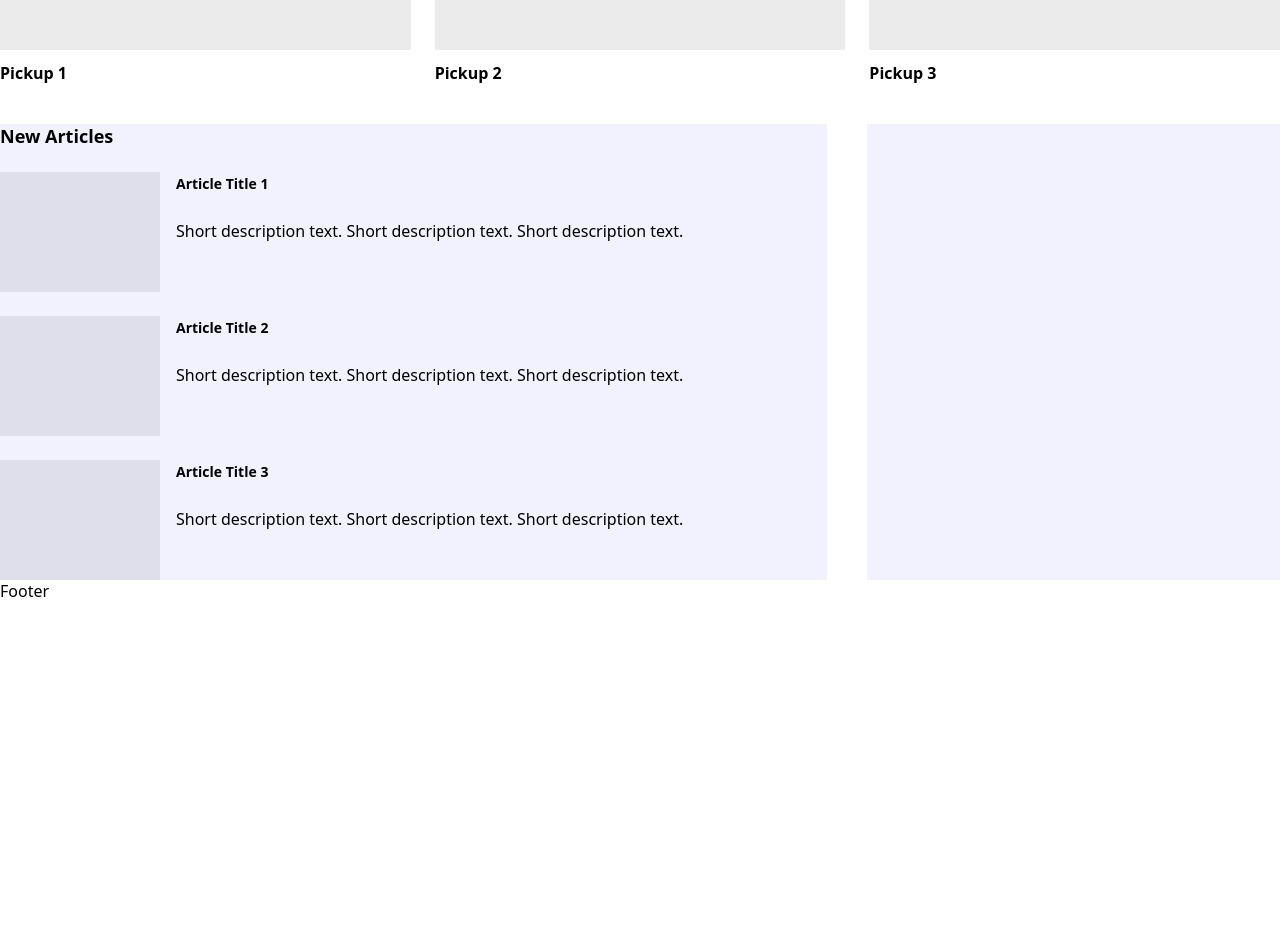
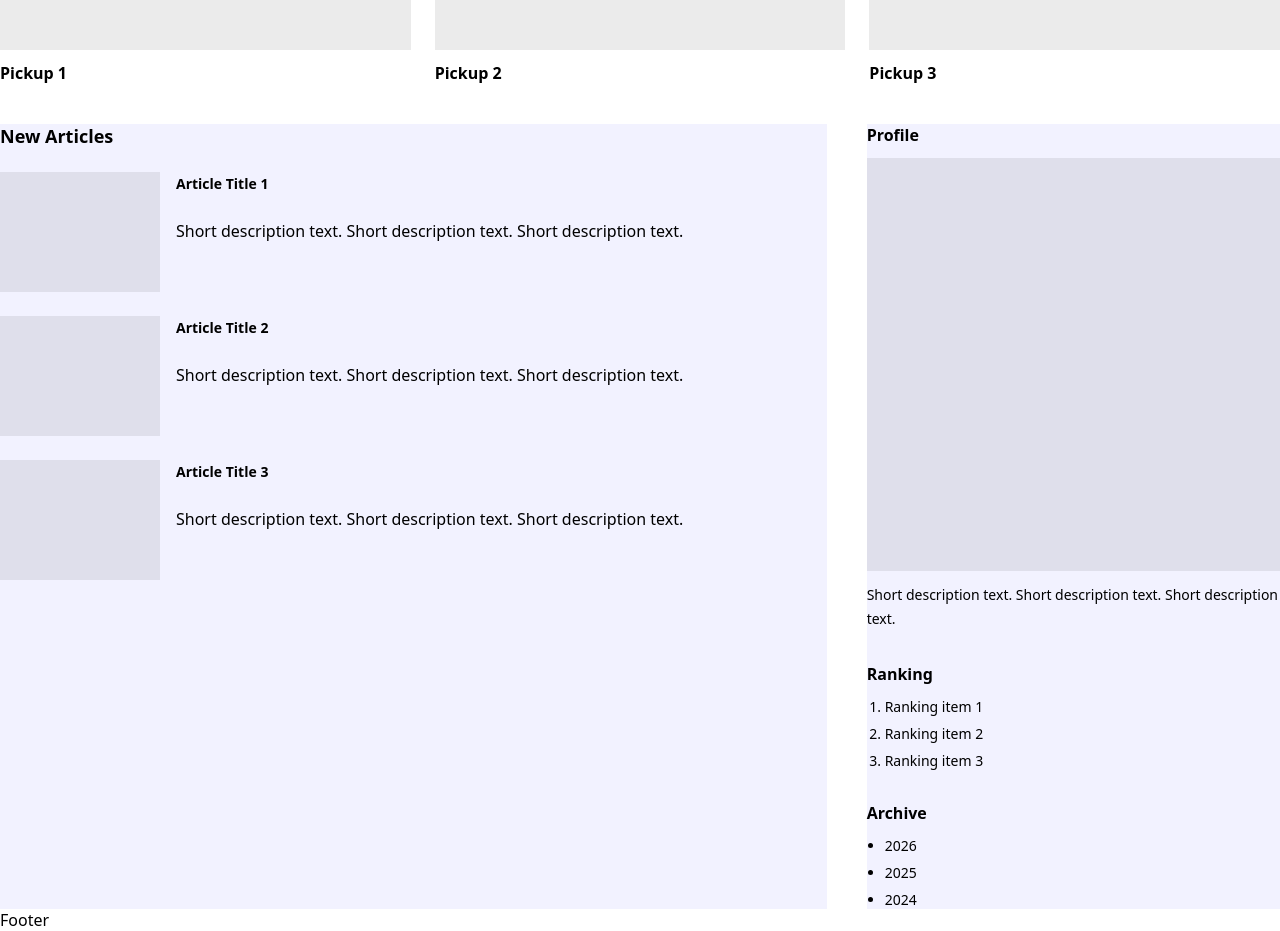
Before and after one commit to fujita0000hisashi-cpu/codejump-advanced-1, a React (Vite) app: page / in a window 1280 px wide. Shown: the part 340-1271 px from the top of the page. Before the commit the page ends 942 px from the top, so only its background shows below. Built offline with nearby package versions, Linux system fonts and the light colour scheme.

Commit message:
feat: add sidebar blocks skeleton

```diff
--- a/src/components/Sidebar.tsx
+++ b/src/components/Sidebar.tsx
@@ -1,15 +1,29 @@
 export function Sidebar() {
   return (
-    <>
-      <section className="author">
-
+    <div className="sidebar-inner">
+      <section className="side-block">
+        <h2 className="side-title">Profile</h2>
+        <div className="side-thumb"></div>
+        <p className="side-text">
+          Short description text. Short description text. Short description text.
+        </p>
       </section>
-      <section className="ranking">
-
+      <section className="side-block">
+        <h2 className="side-title">Ranking</h2>
+        <ol className="side-list">
+          <li className="side-item">Ranking item 1</li>
+          <li className="side-item">Ranking item 2</li>
+          <li className="side-item">Ranking item 3</li>
+        </ol>
       </section>
-      <section className="archive">
-
+      <section className="side-block">
+        <h2 className="side-title">Archive</h2>
+        <ul className="side-list">
+          <li className="side-item">2026</li>
+          <li className="side-item">2025</li>
+          <li className="side-item">2024</li>
+        </ul>
       </section>
-    </>
+    </div>
   );
 }
--- a/src/style.css
+++ b/src/style.css
@@ -141,3 +141,44 @@ body {
     grid-template-columns: 1fr;
   }
 }
+
+/* ====================
+  Sidebar （骨格）
+====================== */
+.sidebar-inner {
+  display: grid;
+  gap: 32px;
+}
+
+.side-block {
+  display: grid;
+  gap: 12px;
+}
+
+.side-title {
+  margin: 0;
+  font-size: 16px;
+}
+
+.side-thumb {
+  width: 100%;
+  aspect-ratio: 1 / 1;
+  background: rgba(0, 0, 0, .08);
+}
+
+.side-text {
+  margin: 0;
+  font-size: 14px;
+  line-height: 1.7;
+}
+
+.side-list {
+  margin: 0;
+  padding-left: 18px;
+  display: grid;
+  gap: 8px;
+}
+
+.side-item {
+  font-size: 14px;
+}
```
